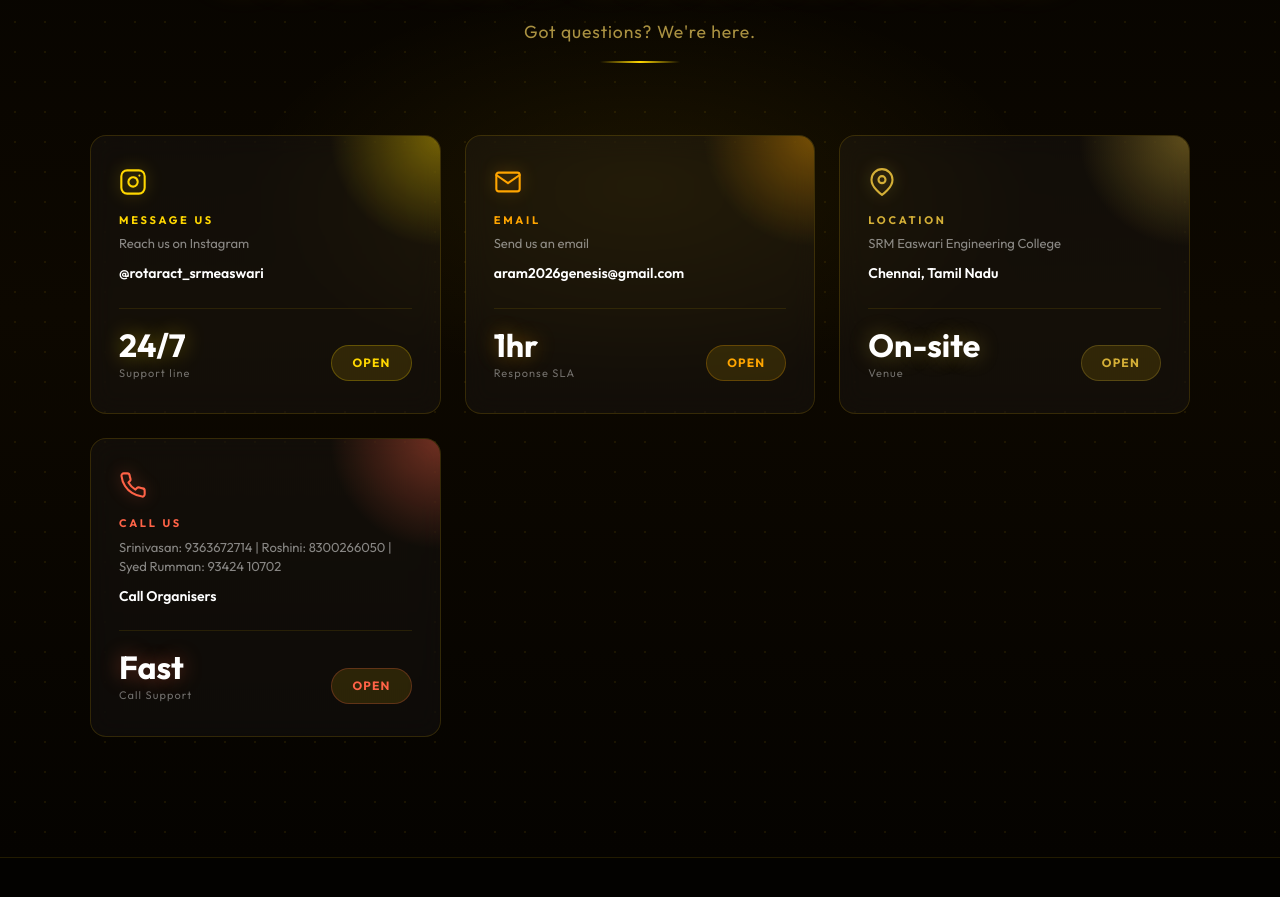
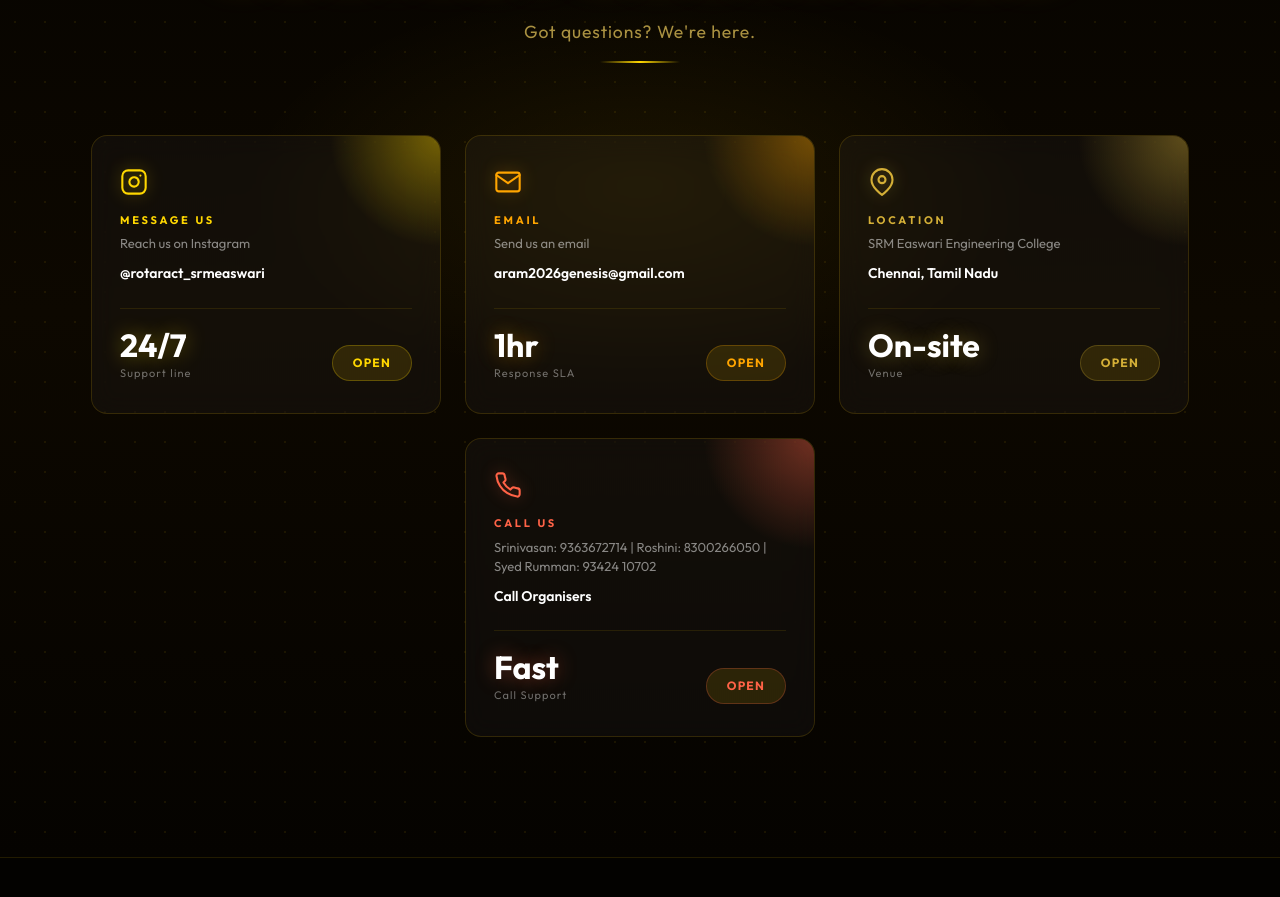
Before and after one commit to Roshinivb/genesis-hackathon, a React (Vite) app: page / in a window 1280 px wide. Shown: the part 6780-7677 px from the top of the page. Built offline with nearby package versions, Linux system fonts and the light colour scheme.

Commit message:
Center the contact section last block

```diff
--- a/src/components/ContactSection.jsx
+++ b/src/components/ContactSection.jsx
@@ -144,10 +144,11 @@ const ContactSection = () => {
                     <div style={{ width: 80, height: 2, background: 'linear-gradient(90deg, transparent, #FFD700, transparent)', margin: '16px auto 0' }} />
                 </motion.div>
 
-                {/* 3 Cards */}
+                {/* Contact Cards */}
                 <div style={{
-                    display: 'grid',
-                    gridTemplateColumns: 'repeat(auto-fit, minmax(280px, 1fr))',
+                    display: 'flex',
+                    flexWrap: 'wrap',
+                    justifyContent: 'center',
                     gap: 24,
                 }}>
                     {cards.map((card, i) => (
@@ -157,6 +158,7 @@ const ContactSection = () => {
                             whileInView={{ opacity: 1, y: 0 }}
                             viewport={{ once: true }}
                             transition={{ duration: 0.6, delay: i * 0.15 }}
+                            style={{ flex: '1 1 300px', maxWidth: 350, width: '100%' }}
                         >
                             <div style={{
                                 background: 'rgba(255,255,255,0.03)',
```
